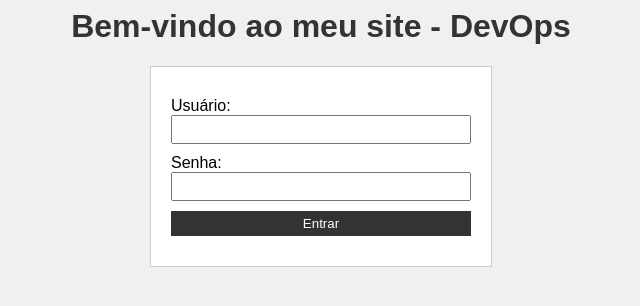
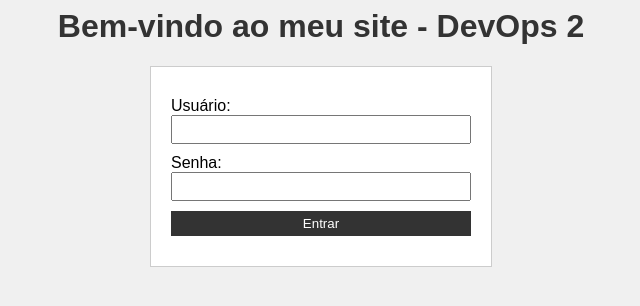
Before and after one commit to CarlosWGama/devops-teste-remover, a website: page index.html in a window 1280 px wide. Shown: the whole page, without its empty margins (319-959 px from the left). Drawn offline with Linux system fonts and the light colour scheme.

Commit message:
Ajuste do deploy

```diff
--- a/index.html
+++ b/index.html
@@ -43,7 +43,7 @@
 </head>
 <body>
     <!-- =======================  FORMULÁRIO ============================= -->
-    <h1>Bem-vindo ao meu site - DevOps</h1>
+    <h1>Bem-vindo ao meu site - DevOps 2</h1>
     <form action="" method="post" onsubmit="onSubmit(); return false;">
         <p>Usuário: <input type="email" id="email" ></p>
         <p>Senha: <input type="password" id="password" ></p>
```
Also changed, not shown: .github/workflows/teste.yml.
